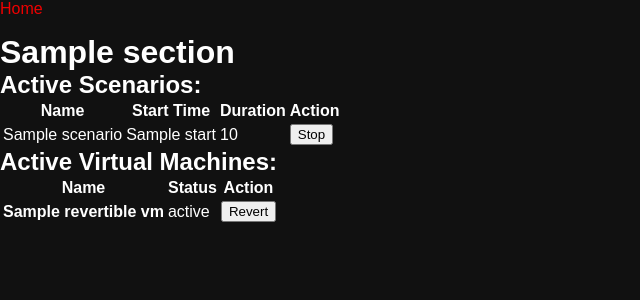
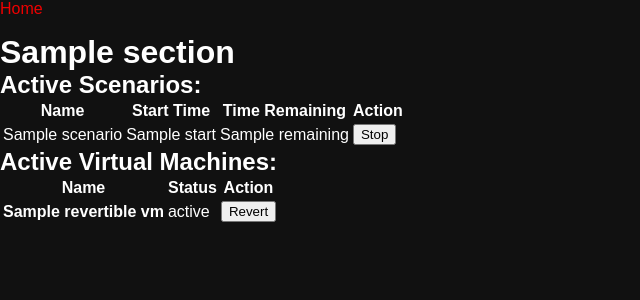
Before and after one commit to stars-n-stripes/battleSchoolSM, a Django app: template vctrl/templates/vctrl/index.html in a window 1280 px wide. Shown: the top 300 px of the page, without its empty margins (0-640 px from the left). Run offline with Django 3.2, Linux system fonts and the light colour scheme; the template is opened without the code that fills it: most values are stand-ins (such as "Sample title", 1, 10 or a date in 2020).

Commit message:
Changed Scenario to display time remaining

```diff
--- a/vctrl/templates/vctrl/index.html
+++ b/vctrl/templates/vctrl/index.html
@@ -18,14 +18,14 @@
             <tr>
                 <th>Name</th>
                 <th>Start Time</th>
-                <th>Duration</th>
+                <th>Time Remaining</th>
                 <th>Action</th>
             </tr>
             {% for Scenario in Scenarios %}
                 <tr>
                     <td>{{ Scenario.name }}</td>
                     <td>{{ Scenario.start }}</td>
-                    <td>{{ Scenario.duration }}</td>
+                    <td>{{ Scenario.remaining }}</td>
                     <td>
                         <form action="{% url 'stopscenario' %}" method="post">
                             {% csrf_token %}
```
